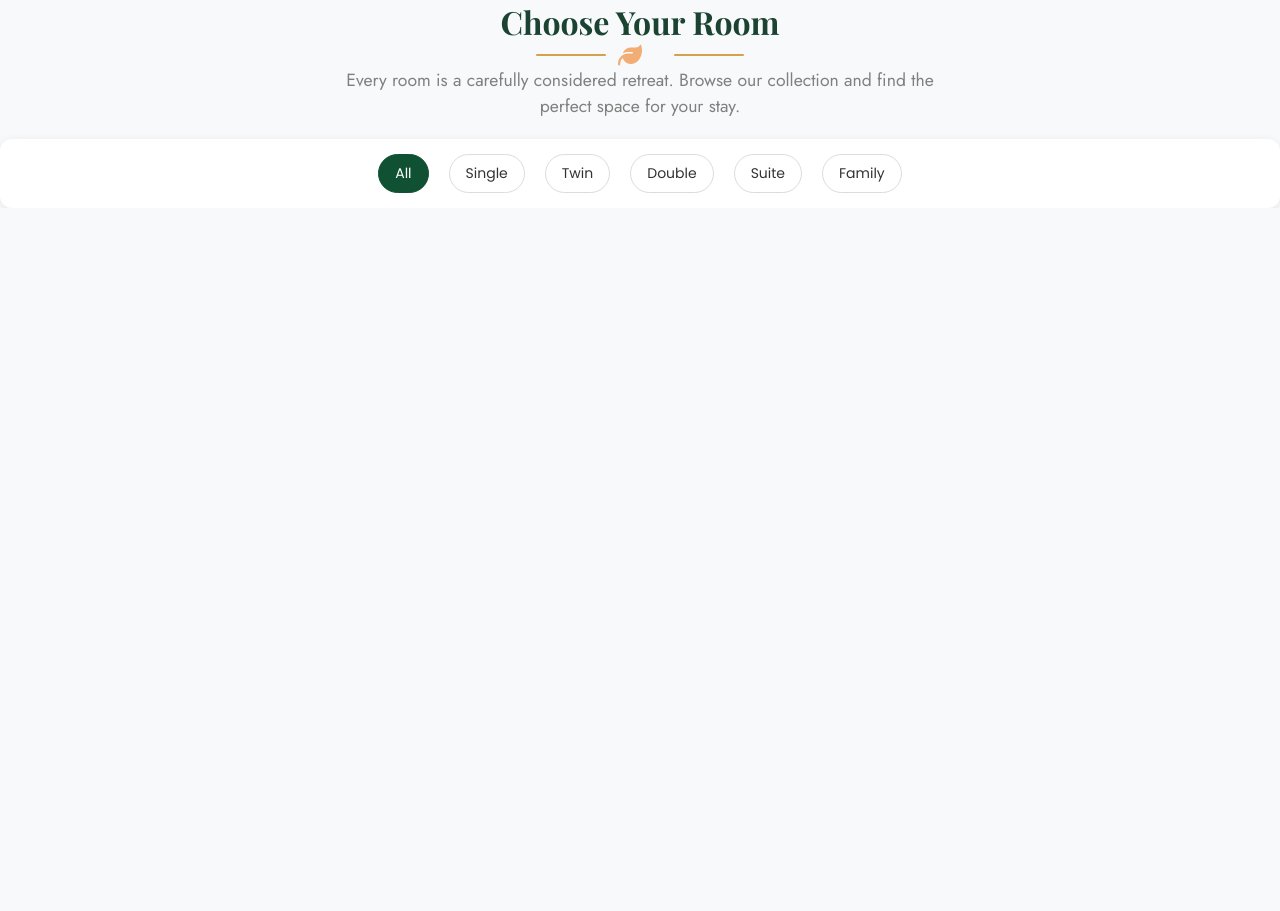
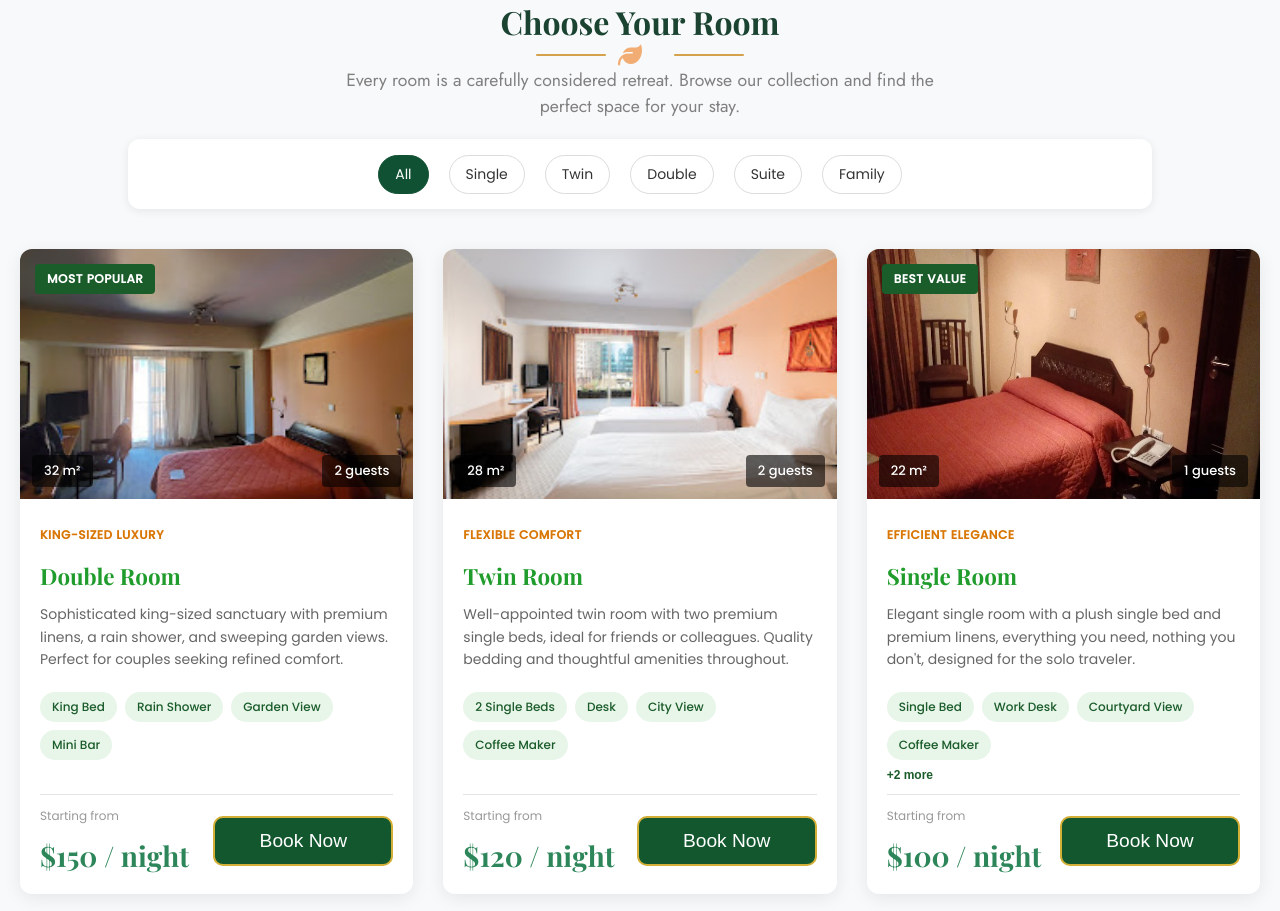
Before and after one commit to Paulos-g/Garden-Inn-project, a React (Vite) app: page /rooms in a window 1280 px wide. Shown: the part 920-1831 px from the top of the page. Before the commit the page ends 1128 px from the top, so only its background shows below. Built offline with nearby package versions, Linux system fonts and the light colour scheme.

Commit message:
Added card component to room jsx

```diff
--- a/src/components/card.jsx
+++ b/src/components/card.jsx
@@ -1,27 +1,62 @@
-import React from "react";
+import React, { useState } from "react";
 import Button from "./Button";
 import Icon from "./Icons";
 
 function Card(props) {
+  const [showAllAmenities, setShowAllAmenities] = useState(false);
+
+  const displayedAmenities = showAllAmenities
+    ? props.amenities
+    : props.amenities?.slice(0, 4); //"Only call slice() if props.amenities exists."
+
   return (
     <div className="card-container">
-      <img src={props.ImgUrl} alt="" />
+      <div className="card-image-wrapper">
+        {props.badge && <span className="card-badge">{props.badge}</span>}
+        <img src={props.ImgUrl} alt={props.heading} />
+        <div className="card-image-info">
+          {props.roomSize && (
+            <span className="info-badge">{props.roomSize}</span>
+          )}
+          {props.guests && <span className="info-badge">{props.guests}</span>}
+        </div>
+      </div>
+
       <div className="card-text">
         <div className="heading-price">
-          <p
-            style={{ color: "#f2ad74", fontFamily: "Playfair Display, serif " }}
-          >
-            {props.P}
-          </p>
+          <p className="card-category">{props.P}</p>
           <h2>{props.heading}</h2>
         </div>
 
-        <p>{props.text}</p>
-        {props.buttonText && <Button text={props.buttonText} />}
+        <p className="card-description">{props.text}</p>
 
-        <hr style={{ border: "1px solid #b8860b", margin: "16px 0" }} />
-        <h2 className="price-text">{props.price}</h2>
-        <hr style={{ border: "1px solid #b8860b", margin: "16px 0" }} />
+        {props.amenities && props.amenities.length > 0 && (
+          <div className="amenities-section">
+            <div className="amenities-list">
+              {displayedAmenities?.map((amenity, index) => (
+                <span key={index} className="amenity-tag">
+                  {amenity}
+                </span>
+              ))}
+            </div>
+            {props.amenities.length > 4 && !showAllAmenities && (
+              <button
+                className="show-more-btn"
+                onClick={() => setShowAllAmenities(true)}
+              >
+                +{props.amenities.length - 4} more
+              </button>
+            )}
+          </div>
+        )}
+
+        <div className="card-footer">
+          <div className="price-section">
+            <p className="starting-from">Starting from</p>
+            <h3 className="price-text">{props.price}</h3>
+          </div>
+          {props.buttonText && <Button text={props.buttonText} />}
+        </div>
       </div>
     </div>
   );
--- a/src/main.css
+++ b/src/main.css
@@ -144,7 +144,8 @@ body {
   display: flex;
   flex-direction: column;
   width: 100%;
-  height: 620px; /* fixed total card height — adjust to taste */
+  max-width: 400px;
+  height: auto;
 }
 
 .card-container:hover {
@@ -152,63 +153,164 @@ body {
   transform: translateY(-6px);
 }
 
-.card-container img {
+.card-image-wrapper {
+  position: relative;
+  overflow: hidden;
+  height: 250px;
+}
+
+.card-badge {
+  position: absolute;
+  top: 15px;
+  left: 15px;
+  background: #1a5c2a;
+  color: white;
+  padding: 6px 12px;
+  border-radius: 4px;
+  font-size: 12px;
+  font-weight: 600;
+  text-transform: uppercase;
+  letter-spacing: 0.5px;
+  z-index: 10;
+}
+
+.card-image-wrapper img {
   width: 100%;
-  height: 220px; /* fixed image height, never changes */
-  flex-shrink: 0; /* stops the image from getting squeezed by long text */
+  height: 100%;
   object-fit: cover;
   display: block;
   transition: transform 0.5s ease;
 }
 
-.card-container:hover img {
+.card-container:hover .card-image-wrapper img {
   transform: scale(1.06);
 }
 
+.card-image-info {
+  position: absolute;
+  bottom: 12px;
+  left: 12px;
+  right: 12px;
+  display: flex;
+  justify-content: space-between;
+  gap: 8px;
+}
+
+.info-badge {
+  background: rgba(0, 0, 0, 0.6);
+  color: white;
+  padding: 6px 12px;
+  border-radius: 4px;
+  font-size: 13px;
+  font-weight: 500;
+  display: flex;
+  align-items: center;
+  gap: 4px;
+}
+
 .card-text {
-  padding: 20px 22px 24px;
+  padding: 20px;
   display: flex;
   flex-direction: column;
-  flex: 1; /* fills remaining space after the image */
-  min-height: 0; /* lets children shrink/scroll instead of overflowing */
+  flex: 1;
+  gap: 12px;
 }
 
 .heading-price {
   display: flex;
-  justify-content: center;
   flex-direction: column;
-  gap: 12px;
+  gap: 8px;
 }
 
-.heading-price p {
+.card-category {
+  color: #d97706;
+  font-size: 12px;
+  font-weight: 600;
+  text-transform: uppercase;
+  letter-spacing: 0.5px;
   margin: 0;
 }
-/* .heading-price + p {
-  margin-bottom: 10px;
-} */
 
 .heading-price h2 {
   font-family: "Playfair Display", Georgia, serif;
-  font-size: 20px;
+  font-size: 24px;
   font-weight: 700;
   color: #1a5c2a;
   margin: 0;
   line-height: 1.3;
 }
 
-.price-text {
-  font-size: 20px !important;
-  font-weight: 600;
-  font-family: "Playfair Display", Georgia, serif;
-  color: #1a5c2a !important;
-  white-space: nowrap;
+.card-description {
+  font-size: 14px;
+  color: #666666;
+  line-height: 1.6;
   margin: 0;
 }
 
-.card-text > p {
-  font-size: 14px;
-  color: #555555;
-  line-height: 1.65;
+.amenities-section {
+  display: flex;
+  flex-direction: column;
+  gap: 8px;
+}
+
+.amenities-list {
+  display: flex;
+  flex-wrap: wrap;
+  gap: 8px;
+}
+
+.amenity-tag {
+  background: #e8f5e9;
+  color: #1a5c2a;
+  padding: 6px 12px;
+  border-radius: 20px;
+  font-size: 12px;
+  font-weight: 500;
+}
+
+.show-more-btn {
+  background: none;
+  border: none;
+  color: #1a5c2a;
+  font-size: 12px;
+  font-weight: 600;
+  cursor: pointer;
+  padding: 0;
+  text-decoration: none;
+  align-self: flex-start;
+}
+
+.show-more-btn:hover {
+  text-decoration: underline;
+}
+
+.card-footer {
+  display: flex;
+  justify-content: space-between;
+  align-items: center;
+  gap: 12px;
+  margin-top: auto;
+  padding-top: 12px;
+  border-top: 1px solid #e5e5e5;
+}
+
+.price-section {
+  display: flex;
+  flex-direction: column;
+  gap: 2px;
+}
+
+.starting-from {
+  font-size: 12px;
+  color: #999999;
+  margin: 0;
+}
+
+.price-text {
+  font-size: 28px !important;
+  font-weight: 700;
+  font-family: "Playfair Display", Georgia, serif;
+  color: #2d8659 !important;
   margin: 0;
 }
 .card-text p {
--- a/src/nav.css
+++ b/src/nav.css
@@ -92,10 +92,12 @@ body {
   display: flex;
   justify-content: center;
   align-items: center;
-  padding: 15px 20px;
+  width: 80vw;
+  height: 70px;
   background: #fff;
   border-radius: 12px;
   box-shadow: 0 2px 10px rgba(0, 0, 0, 0.08);
+  margin: 0 auto;
 }
 
 /* Tablet responsiveness */
--- a/src/pages/Rooms.jsx
+++ b/src/pages/Rooms.jsx
@@ -7,6 +7,10 @@ import "aos/dist/aos.css";
 import { useEffect } from "react";
 import Fancy from "../components/FancyIcon";
 import RoomNav from "../components/RoomNav";
+import Card from "../components/card";
+import SingleRoomImg from "../assets/Single_room.webp";
+import TwinRoomImg from "../assets/Twin_room.jpg";
+import DoubleRoomImg from "../assets/Double_room.jpg";
 function Room() {
   useEffect(() => {
     AOS.init({
@@ -38,6 +42,60 @@ function Room() {
         find the <br /> perfect space for your stay.
       </p>
       <RoomNav />
+      <div
+        style={{
+          display: "grid",
+          gridTemplateColumns: "repeat(auto-fit, minmax(350px, 1fr))",
+          justifyContent: "center",
+          gap: "30px",
+          margin: "40px auto",
+          maxWidth: "1400px",
+          padding: "0 20px",
+        }}
+      >
+        <Card
+          ImgUrl={DoubleRoomImg}
+          badge="MOST POPULAR"
+          P="KING-SIZED LUXURY"
+          heading="Double Room"
+          text="Sophisticated king-sized sanctuary with premium linens, a rain shower, and sweeping garden views. Perfect for couples seeking refined comfort."
+          roomSize="32 m²"
+          guests="2 guests"
+          amenities={["King Bed", "Rain Shower", "Garden View", "Mini Bar"]}
+          buttonText="Book Now"
+          price="$150 / night"
+        />
+        <Card
+          ImgUrl={TwinRoomImg}
+          P="FLEXIBLE COMFORT"
+          heading="Twin Room"
+          text="Well-appointed twin room with two premium single beds, ideal for friends or colleagues. Quality bedding and thoughtful amenities throughout."
+          roomSize="28 m²"
+          guests="2 guests"
+          amenities={["2 Single Beds", "Desk", "City View", "Coffee Maker"]}
+          buttonText="Book Now"
+          price="$120 / night"
+        />
+        <Card
+          ImgUrl={SingleRoomImg}
+          badge="BEST VALUE"
+          P="EFFICIENT ELEGANCE"
+          heading="Single Room"
+          text="Elegant single room with a plush single bed and premium linens, everything you need, nothing you don't, designed for the solo traveler."
+          roomSize="22 m²"
+          guests="1 guests"
+          amenities={[
+            "Single Bed",
+            "Work Desk",
+            "Courtyard View",
+            "Coffee Maker",
+            "43' Tv",
+            "buuuu",
+          ]}
+          buttonText="Book Now"
+          price="$100 / night"
+        />
+      </div>
     </div>
   );
 }
```
